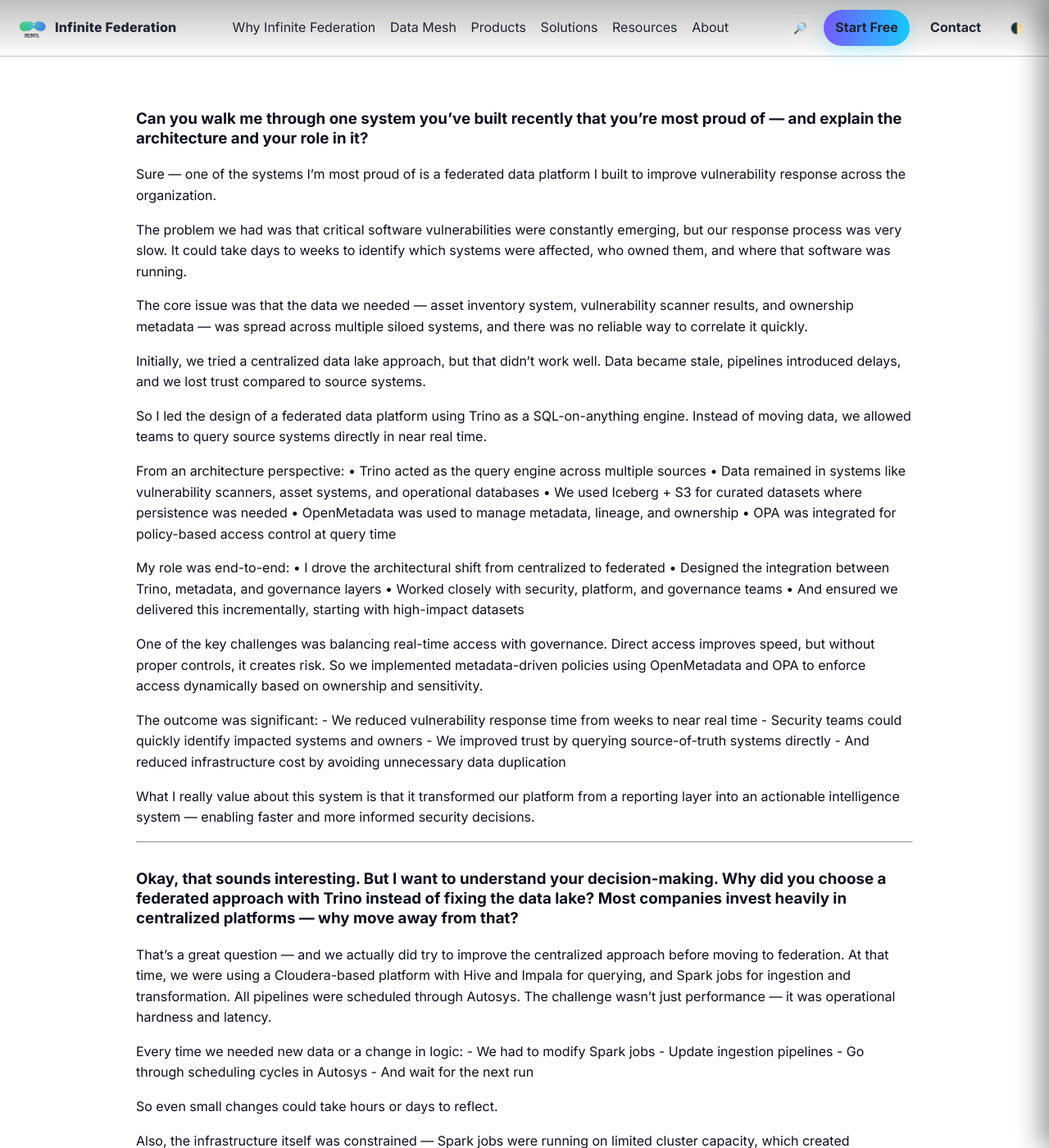
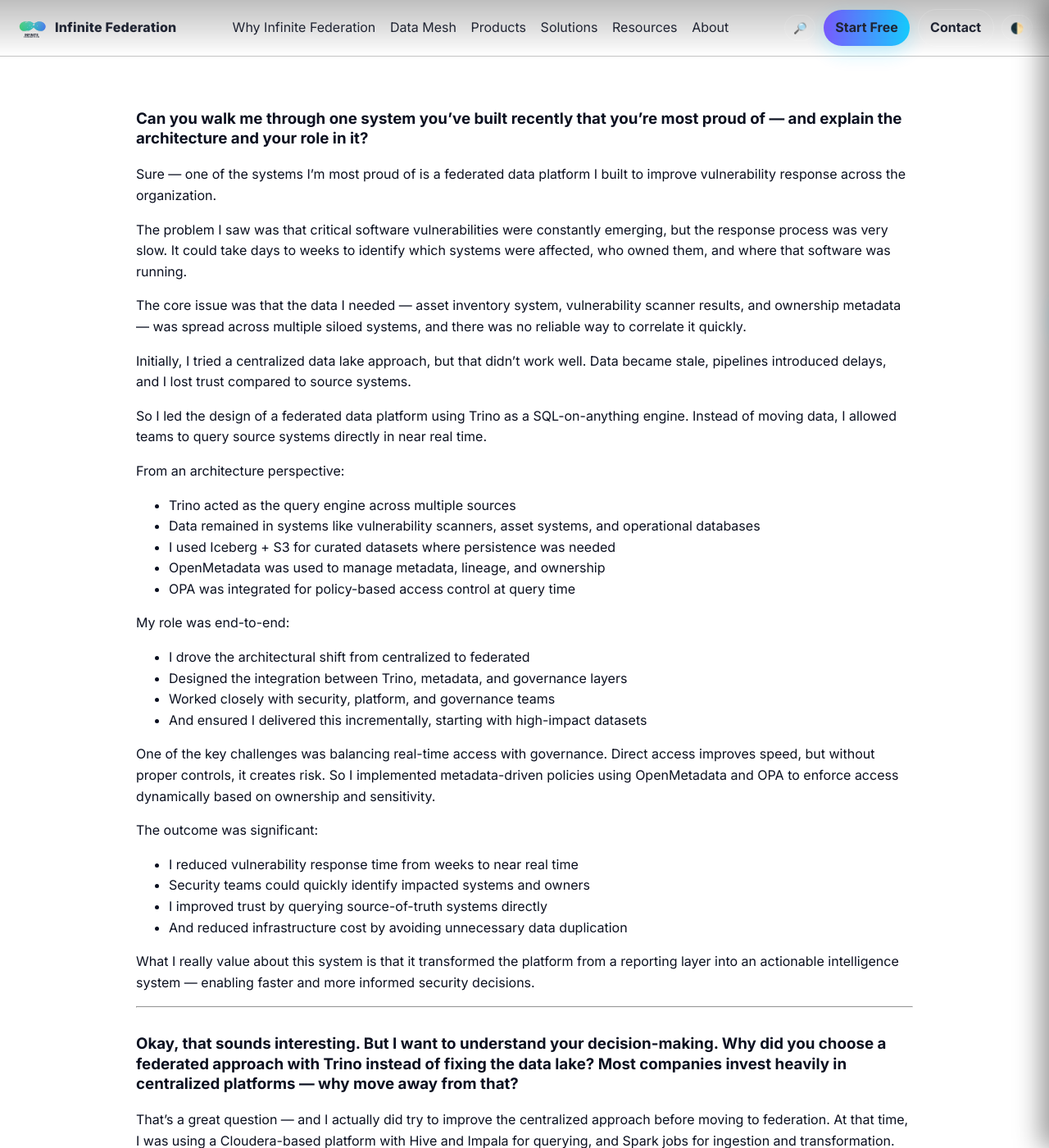
Before and after one commit to InfiniteFederation/InfiniteFederation.github.io, a Jekyll site: the page built from lab/02.md, in a window 1280 px wide and 1400 px high. Shown: the whole window at 82% size. Built offline with Jekyll 4.4.1, drawn with Linux system fonts in a browser that asks for light colours; our own code applies the rules of GitHub Pages for plain Markdown files; some of the changed text lies outside the part shown.

Commit message:
Added 4 files

```diff
--- a/lab/02.md
+++ b/lab/02.md
@@ -1,164 +1,164 @@
 ### Can you walk me through one system you’ve built recently that you’re most proud of — and explain the architecture and your role in it?
 Sure — one of the systems I’m most proud of is a federated data platform I built to improve vulnerability response across the organization.
 
-The problem we had was that critical software vulnerabilities were constantly emerging, but our response process was very slow.
+The problem I saw was that critical software vulnerabilities were constantly emerging, but the response process was very slow.
 It could take days to weeks to identify which systems were affected, who owned them, and where that software was running.
 
-The core issue was that the data we needed — asset inventory system, vulnerability scanner results, and ownership metadata — was spread across multiple siloed systems, and there was no reliable way to correlate it quickly.
+The core issue was that the data I needed — asset inventory system, vulnerability scanner results, and ownership metadata — was spread across multiple siloed systems, and there was no reliable way to correlate it quickly.
 
-Initially, we tried a centralized data lake approach, but that didn’t work well.
-Data became stale, pipelines introduced delays, and we lost trust compared to source systems.
+Initially, I tried a centralized data lake approach, but that didn’t work well.
+Data became stale, pipelines introduced delays, and I lost trust compared to source systems.
 
 So I led the design of a federated data platform using Trino as a SQL-on-anything engine.
-Instead of moving data, we allowed teams to query source systems directly in near real time.
+Instead of moving data, I allowed teams to query source systems directly in near real time.
 
 From an architecture perspective:
-	•	Trino acted as the query engine across multiple sources
-	•	Data remained in systems like vulnerability scanners, asset systems, and operational databases
-	•	We used Iceberg + S3 for curated datasets where persistence was needed
-	•	OpenMetadata was used to manage metadata, lineage, and ownership
-	•	OPA was integrated for policy-based access control at query time
+- Trino acted as the query engine across multiple sources
+- Data remained in systems like vulnerability scanners, asset systems, and operational databases
+- I used Iceberg + S3 for curated datasets where persistence was needed
+- OpenMetadata was used to manage metadata, lineage, and ownership
+- OPA was integrated for policy-based access control at query time
 
 My role was end-to-end:
-	•	I drove the architectural shift from centralized to federated
-	•	Designed the integration between Trino, metadata, and governance layers
-	•	Worked closely with security, platform, and governance teams
-	•	And ensured we delivered this incrementally, starting with high-impact datasets
+- I drove the architectural shift from centralized to federated
+- Designed the integration between Trino, metadata, and governance layers
+- Worked closely with security, platform, and governance teams
+- And ensured I delivered this incrementally, starting with high-impact datasets
 
 One of the key challenges was balancing real-time access with governance.
 Direct access improves speed, but without proper controls, it creates risk.
-So we implemented metadata-driven policies using OpenMetadata and OPA to enforce access dynamically based on ownership and sensitivity.
+So I implemented metadata-driven policies using OpenMetadata and OPA to enforce access dynamically based on ownership and sensitivity.
 
 The outcome was significant:
-	- We reduced vulnerability response time from weeks to near real time
-	- Security teams could quickly identify impacted systems and owners
-	- We improved trust by querying source-of-truth systems directly
-	- And reduced infrastructure cost by avoiding unnecessary data duplication
+- I reduced vulnerability response time from weeks to near real time
+- Security teams could quickly identify impacted systems and owners
+- I improved trust by querying source-of-truth systems directly
+- And reduced infrastructure cost by avoiding unnecessary data duplication
 
-What I really value about this system is that it transformed our platform from a reporting layer into an actionable intelligence system — enabling faster and more informed security decisions.
+What I really value about this system is that it transformed the platform from a reporting layer into an actionable intelligence system — enabling faster and more informed security decisions.
 
-------
+---
 
 ### Okay, that sounds interesting. But I want to understand your decision-making. Why did you choose a federated approach with Trino instead of fixing the data lake? Most companies invest heavily in centralized platforms — why move away from that?
-That’s a great question — and we actually did try to improve the centralized approach before moving to federation.
-At that time, we were using a Cloudera-based platform with Hive and Impala for querying, and Spark jobs for ingestion and transformation. All pipelines were scheduled through Autosys.
+That’s a great question — and I actually did try to improve the centralized approach before moving to federation.
+At that time, I was using a Cloudera-based platform with Hive and Impala for querying, and Spark jobs for ingestion and transformation. All pipelines were scheduled through Autosys.
 The challenge wasn’t just performance — it was operational hardness and latency.
 
-Every time we needed new data or a change in logic:
-	- We had to modify Spark jobs
-	- Update ingestion pipelines
-	- Go through scheduling cycles in Autosys
-	- And wait for the next run
+Every time I needed new data or a change in logic:
+- I had to modify Spark jobs
+- Update ingestion pipelines
+- Go through scheduling cycles in Autosys
+- And wait for the next run
 
 So even small changes could take hours or days to reflect.
 
 Also, the infrastructure itself was constrained — Spark jobs were running on limited cluster capacity, which created bottlenecks during peak times.
 
-For a use case like vulnerability response, this model simply didn’t work because we needed:
-	- Immediate access to data
-	- Flexibility to query across systems dynamically
-	- And the ability to adapt quickly without pipeline changes
+For a use case like vulnerability response, this model simply didn’t work because I needed:
+- Immediate access to data
+- Flexibility to query across systems dynamically
+- And the ability to adapt quickly without pipeline changes
 
 That’s where the federated approach came in.
 
-With Trino, we shifted from a pipeline-driven model to a query-driven model:
-	- No need to build or modify Spark jobs
-	- No dependency on scheduling tools like Autosys
-	- Teams could directly query source systems using SQL
+With Trino, I shifted from a pipeline-driven model to a query-driven model:
+- No need to build or modify Spark jobs
+- No dependency on scheduling tools like Autosys
+- Teams could directly query source systems using SQL
 
-So instead of waiting for data to be prepared, we enabled on-demand access.
+So instead of waiting for data to be prepared, I enabled on-demand access.
 That significantly reduced time-to-insight and removed a lot of operational overhead.
-We still kept curated datasets in Iceberg for historical use cases, but for real-time decision-making, federation was far more effective.
+I still kept curated datasets in Iceberg for historical use cases, but for real-time decision-making, federation was far more effective.
 So the decision was really about moving from a hard, pipeline-heavy architecture to a flexible, on-demand access model, which aligned much better with the needs of the business.
 
-------
+---
 
 ### Okay, but if anyone can run SQL directly on source systems, how did you control access and ensure sensitive data wasn’t exposed?
-That was actually one of the most critical concerns when we moved to a federated model.
+That was actually one of the most critical concerns when I moved to a federated model.
 Direct access to source systems increases speed, but without proper controls, it can introduce serious security risks.
-So instead of relying on static access models, we implemented a metadata-driven governance approach.
+So instead of relying on static access models, I implemented a metadata-driven governance approach.
 
-We used OpenMetadata to capture:
-	- Data ownership
-	- Data classifications, Sensitivity classifications (like PII, critical systems)
-	- Lineage and business context
+I used OpenMetadata to capture:
+- Data ownership
+- Data classifications, Sensitivity classifications (like PII, critical systems)
+- Lineage and business context
 
-Then we integrated Open Policy Agent (OPA) as a centralized policy engine.
+Then I integrated Open Policy Agent (OPA) as a centralized policy engine.
 
 At query time, whenever a user executed a query through Trino:
-	- The request was evaluated against policies in OPA
-	- Policies were dynamically applied based on:
-	- User identity and role
-	- Data sensitivity
-	- Ownership and domain context
+- The request was evaluated against policies in OPA
+- Policies were dynamically applied based on:
+  - User identity and role
+  - Data sensitivity
+  - Ownership and domain context
 
-This allowed us to enforce fine-grained controls like:
-	- Row-level filtering
-	- Column masking
-	- Access restrictions based on context
+This allowed me to enforce fine-grained controls like:
+- Row-level filtering
+- Column masking
+- Access restrictions based on context
 
-One important design decision we made was to externalize policies from the data platform.
+One important design decision I made was to externalize policies from the data platform.
 
 So instead of embedding access logic inside Trino or pipelines:
-	- Policies were centrally managed
-	- Version-controlled
-	- And consistently applied across all data access
+- Policies were centrally managed
+- Version-controlled
+- And consistently applied across all data access
 
-We also ensured full auditability — every query and access decision could be traced, which was important for compliance and security teams.
-So even though we enabled faster, direct access, governance was actually stronger and more flexible than before.
+I also ensured full auditability — every query and access decision could be traced, which was important for compliance and security teams.
+So even though I enabled faster, direct access, governance was actually stronger and more flexible than before.
 
-------
+---
 
 ### This sounds good, but it also sounds complex. How did you ensure teams actually adopted this model instead of bypassing it and going back to their own systems?
 That’s a very real concern — and honestly, adoption was one of the hardest parts of this initiative.
-We knew that if the platform added friction, teams would bypass it and go back to their own tools. So we focused heavily on making the platform both useful and easy to adopt.
-We approached this in three ways:
+I knew that if the platform added friction, teams would bypass it and go back to their own tools. So I focused heavily on making the platform both useful and easy to adopt.
+I approached this in three ways:
 
-First, we delivered immediate value.
-We onboarded a few high-impact use cases — especially around critical vulnerability response — and showed that teams could get answers in minutes instead of days. That created strong pull from users.
+First, I delivered immediate value.
+I onboarded a few high-impact use cases — especially around critical vulnerability response — and showed that teams could get answers in minutes instead of days. That created strong pull from users.
 
-Second, we made it familiar.
-Instead of introducing new tools, we allowed teams to use SQL through Trino, which most engineers and analysts were already comfortable with. So the learning curve was minimal.
+Second, I made it familiar.
+Instead of introducing new tools, I allowed teams to use SQL through Trino, which most engineers and analysts were already comfortable with. So the learning curve was minimal.
 
-Third, we built trust through governance and transparency.
+Third, I built trust through governance and transparency.
 By integrating metadata and policy enforcement, teams could clearly see:
-	- What data they could access
-	- Why certain data was restricted
-	- And who owned the data
+- What data they could access
+- Why certain data was restricted
+- And who owned the data
 
 That transparency reduced resistance from both users and governance teams.
 
-We also worked closely with stakeholders across security, data, and platform teams to define clear ownership and SLAs, so everyone knew their responsibilities.
-And importantly, we didn’t force a big-bang migration.
-We allowed teams to adopt the platform incrementally, while gradually deprecating older pipelines where it made sense.
+I also worked closely with stakeholders across security, data, and platform teams to define clear ownership and SLAs, so everyone knew their responsibilities.
+And importantly, I didn’t force a big-bang migration.
+I allowed teams to adopt the platform incrementally, while gradually deprecating older pipelines where it made sense.
 Over time, as teams experienced faster insights and fewer operational bottlenecks, adoption became organic rather than enforced.
 
-------
+---
 
 ### Great. Last question from my side. What would you do differently if you were to build this system again?
 That’s a great question — and looking back, there are a couple of things I would do differently.
 
 ##### First, I would invest earlier in the semantic and metadata layer.
 
-We focused initially on enabling access and performance, but as adoption grew, we realized that discoverability and context became equally important.
+I focused initially on enabling access and performance, but as adoption grew, I realized that discoverability and context became equally important.
 If I were to do it again, I would prioritize building a stronger semantic layer upfront — making it easier for both users and AI-driven systems to understand and navigate the data.
 
 ##### Second, I would formalize the governance model earlier in the journey.
 
-We introduced metadata-driven policies with OPA and OpenMetadata, but doing that earlier would have reduced some of the initial friction with governance teams and accelerated adoption.
+I introduced metadata-driven policies with OPA and OpenMetadata, but doing that earlier would have reduced some of the initial friction with governance teams and accelerated adoption.
 
 ##### Third, I would design more explicitly for AI and agent-based interaction from day one.
 
 The platform naturally evolved into an actionable intelligence layer, but now with the rise of AI agents, I would structure it so that agents can:
-	- Discover data through metadata
-	- Understand context
-	- And safely interact with systems using governed access
+- Discover data through metadata
+- Understand context
+- And safely interact with systems using governed access
 
 So overall, the core architecture was solid, but I would bring forward:
-	- Semantic modeling
-	- Governance maturity
-	- And AI-readiness
+- Semantic modeling
+- Governance maturity
+- And AI-readiness
 
 earlier in the lifecycle.
 
-Because increasingly, the value of a data platform is not just in storing or querying data, but in enabling intelligent, automated decision-making on top of it
+Because increasingly, the value of a data platform is not just in storing or querying data, but in enabling intelligent, automated decision-making on top of it.
```
Also changed, not shown: lab/01.md (+13 -13 lines), lab/03.md (added, +190 -0 lines), lab/04.md (added, +301 -0 lines).
